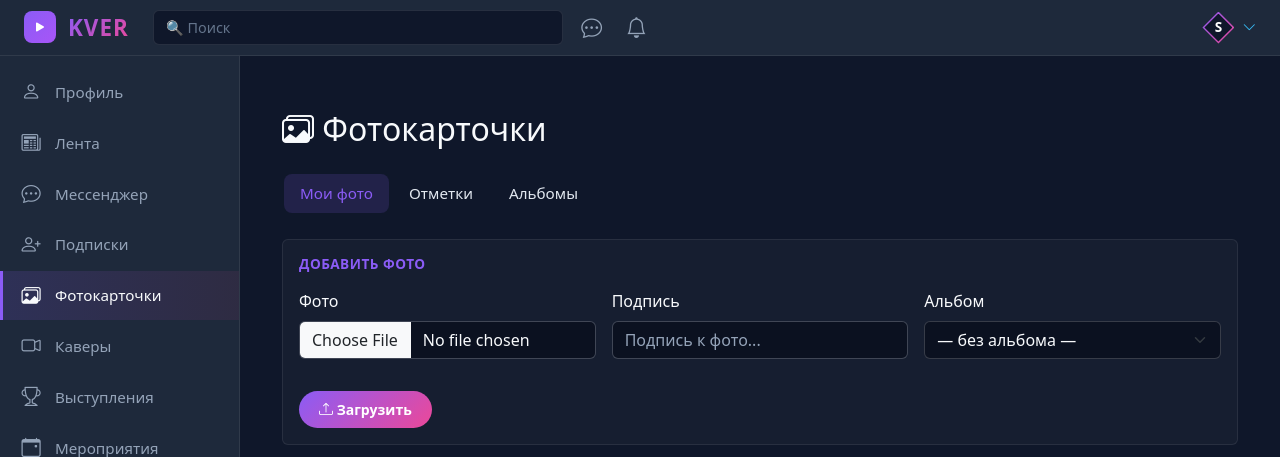
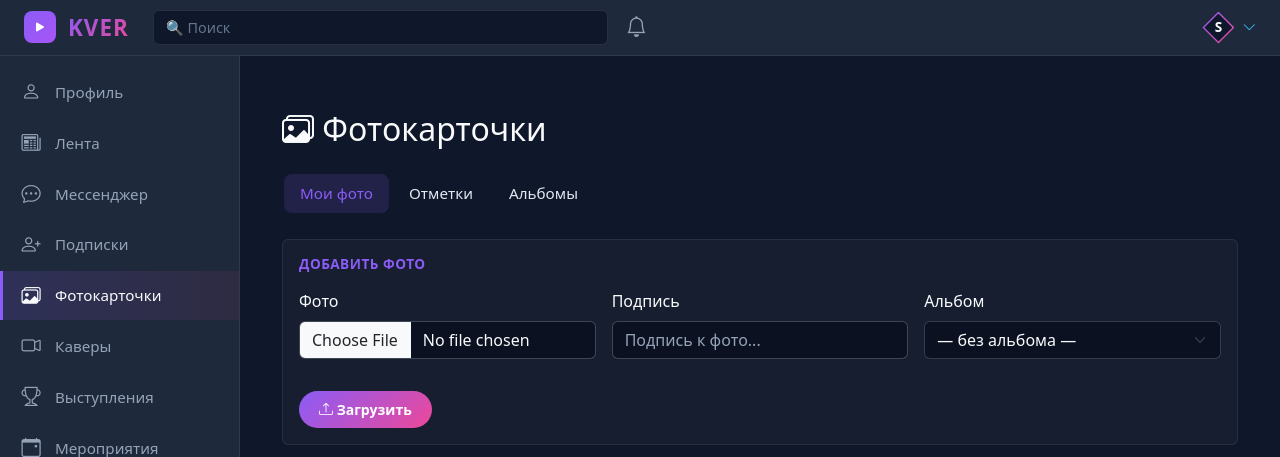
Before and after one commit to Nina-Mat/kver-dance-platform, a Django app: page /accounts/photos/ in a window 1280 px wide. Shown: the top 457 px of the page. Run offline with Django 5.2, Linux system fonts and the light colour scheme; the visitor is signed in with stand-in values (Sample User, id 1); data comes from the database, SQL or seed files in the repository; data that the repository does not hold is empty.

Commit message:
Опиши, что изменила

```diff
--- a/templates/base.html
+++ b/templates/base.html
@@ -396,12 +396,6 @@
                 <div class="search-dropdown" id="globalSearchDropdown" role="listbox"></div>
             </div>
             {% if user.is_authenticated %}
-            <a href="{% url 'accounts:messenger' %}" class="header-messenger-link" title="Сообщения">
-                <i class="bi bi-chat-dots"></i>
-                {% if unread_messages_count %}
-                <span class="bell-badge">{{ unread_messages_count }}</span>
-                {% endif %}
-            </a>
             <div class="dropdown bell-wrap">
                 <a href="#" class="bell-icon dropdown-toggle" data-bs-toggle="dropdown" aria-expanded="false" title="Уведомления">
                     <i class="bi bi-bell"></i>
```
